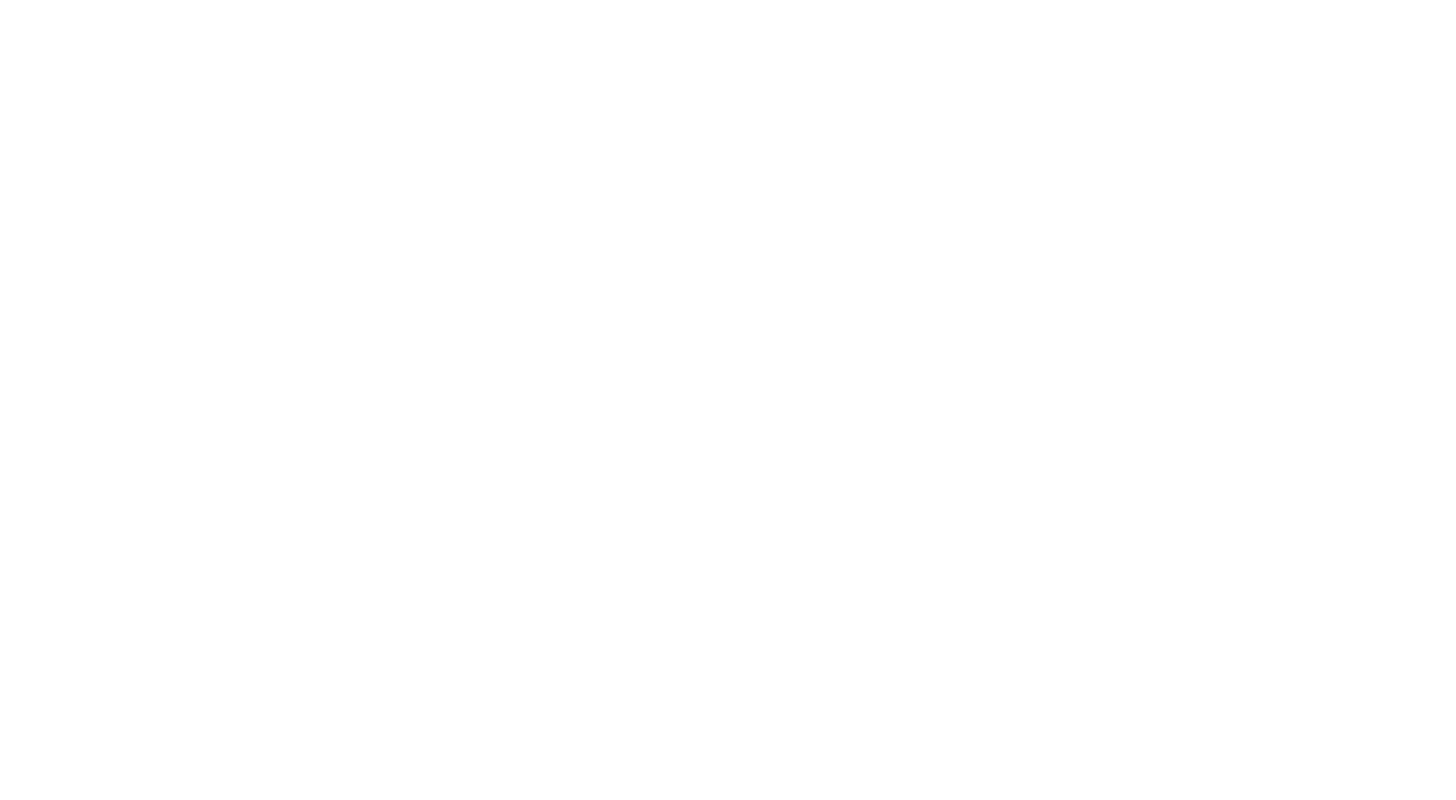
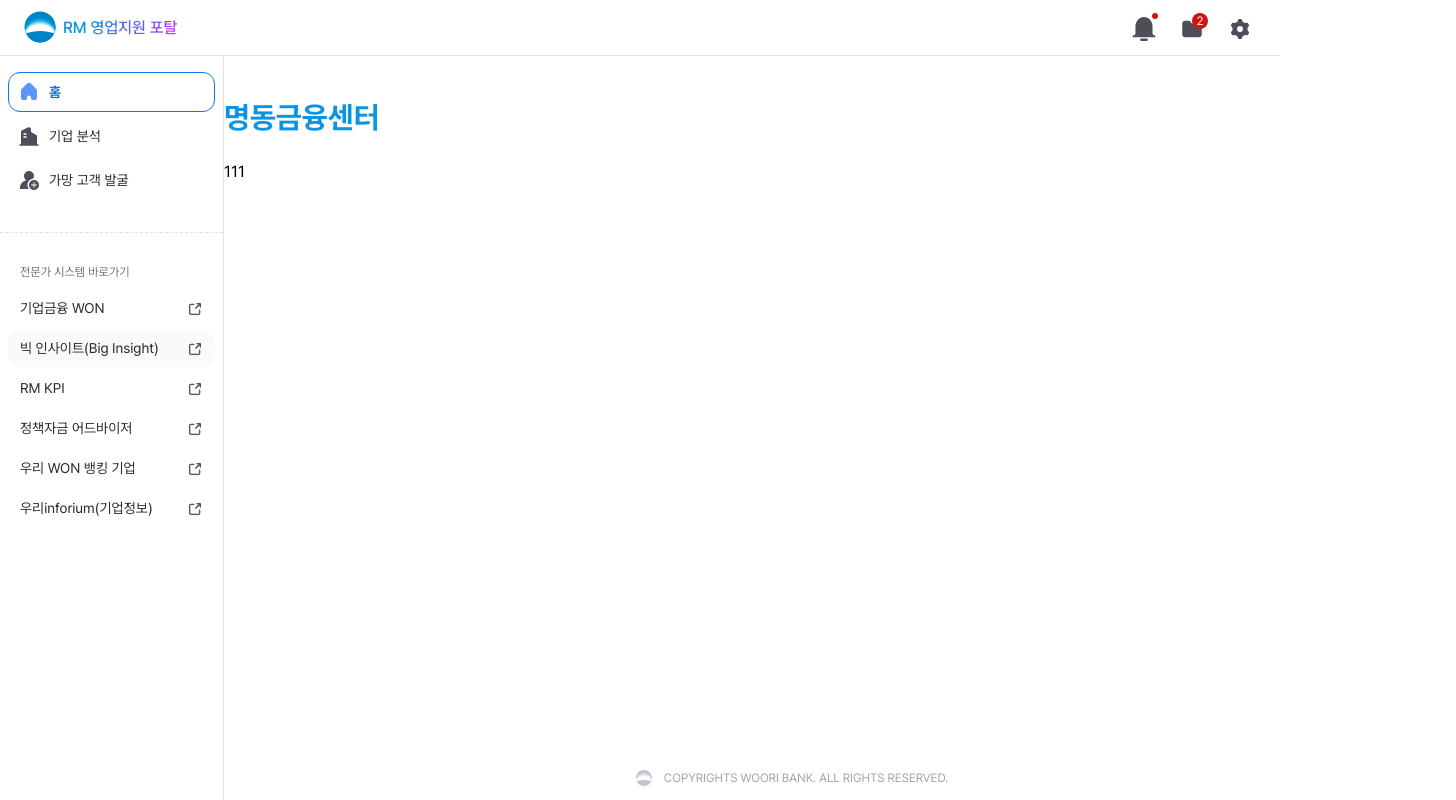
Before and after one commit to sungsooLee/rm, a React (Create React App) app in the folder workspace/: page /pub/SamplePage in a window 1280 px wide. Before the commit this address had no page. Shown: the whole page, 1456 px wide, since content can reach past the window. Built offline with nearby package versions, Linux system fonts and the light colour scheme.

Commit message:
작업파일 네이밍 수정

```diff
--- a/workspace/src/App.js
+++ b/workspace/src/App.js
@@ -8,7 +8,7 @@ import {
 } from "react-router-dom";
 import GuidePage from "./pages/guide";
 import TaskList from "./pages/guide/workLists";
-import Test from "./pages/pub/Test";
+import SamplePage from "./pages/pub/SamplePage";
 import "./assets/styles/main.scss";
 
 // 🔹 레이아웃을 조건부로 제어하기 위한 내부 컴포넌트 분리
@@ -45,7 +45,7 @@ function AppContent() {
         <Routes>
           <Route path="/guide" element={<GuidePage />} />
           <Route path="/guide/work-list" element={<TaskList />} />
-          <Route path="/pub/Test" element={<Test />} />
+          <Route path="/pub/SamplePage" element={<SamplePage />} />
         </Routes>
       </main>
     </>
--- a/workspace/src/assets/components/common/icons/Icon.jsx
+++ b/workspace/src/assets/components/common/icon/Icon.jsx
@@ -21,8 +21,8 @@ export const Icon = ({
   name,
   size = "md",
   className = "",
-  fillColor, // 💡 기본값 삭제 (undefined일 때 로직 타지 않음)
-  strokeColor, // 💡 기본값 삭제
+  fillColor,
+  strokeColor,
   ...props
 }) => {
   const iconSrc = iconMap[name];
@@ -39,7 +39,6 @@ export const Icon = ({
           .replace(/width="[^"\r\n]*"/i, `width="${iconSize}"`)
           .replace(/height="[^"\r\n]*"/i, `height="${iconSize}"`);
 
-        // 💡 props로 전달된 경우에만 치환 수행
         if (fillColor) {
           processedSvg = processedSvg.replace(
             /fill="[^"\r\n]*"/gi,
--- a/workspace/src/assets/components/layout/Layout.jsx
+++ b/workspace/src/assets/components/layout/RmLayout.jsx
@@ -1,12 +1,12 @@
 import React, { useState } from "react";
 import { Link } from "react-router-dom";
 
-import Header from "./header/Header";
-import Footer from "./footer/Footer";
+import RmHeader from "./header/RmHeader";
+import RmFooter from "./footer/RmFooter";
 import { Button } from "../common/button/Button";
-import { Icon } from "../common/icons/Icon";
+import { Icon } from "../common/icon/Icon";
 
-const Layout = ({
+const RmLayout = ({
   headerProps = {},
   lnbProps = {},
   footerProps = {},
@@ -41,7 +41,7 @@ const Layout = ({
 
   return (
     <div className="wrap">
-      <Header
+      <RmHeader
         headerTitle={headerTitle}
         hasAlarm={hasAlarm}
         notificationCount={notificationCount}
@@ -125,11 +125,11 @@ const Layout = ({
           {children}
 
           {/* FOOTER */}
-          {hasFooter && <Footer />}
+          {hasFooter && <RmFooter />}
         </main>
       </div>
     </div>
   );
 };
 
-export default Layout;
+export default RmLayout;
--- a/workspace/src/assets/components/layout/contents/ContentsWrapper.jsx
+++ b/workspace/src/assets/components/layout/contents/PageContainer.jsx
@@ -1,13 +1,13 @@
 import React from "react";
 
-export const ContentsWrapper = ({
+export const PageContainer = ({
   layout = "full",
   columns,
   title,
   className = "",
   children,
 }) => {
-  const baseClass = "contents_wrapper";
+  const baseClass = "page_container";
 
   const layoutClass = layout ? layout : "";
 
--- a/workspace/src/assets/components/layout/footer/Footer.jsx
+++ b/workspace/src/assets/components/layout/footer/RmFooter.jsx
@@ -1,7 +1,7 @@
 import React from "react";
-import { Icon } from "../../common/icons/Icon";
+import { Icon } from "../../common/icon/Icon";
 
-const Footer = ({ className = "" }) => {
+const RmFooter = ({ className = "" }) => {
   return (
     <footer className={`footer ${className}`}>
       <p>
@@ -12,4 +12,4 @@ const Footer = ({ className = "" }) => {
   );
 };
 
-export default Footer;
+export default RmFooter;
--- a/workspace/src/assets/components/layout/header/Header.jsx
+++ b/workspace/src/assets/components/layout/header/RmHeader.jsx
@@ -1,10 +1,10 @@
 import React from "react";
 import { Link } from "react-router-dom";
 import { Button } from "../../common/button/Button";
-import { Icon } from "../../common/icons/Icon";
+import { Icon } from "../../common/icon/Icon";
 import cn from "classnames";
 
-const Header = ({
+const RmHeader = ({
   headerTitle,
   hasAlarm = false,
   notificationCount = 0,
@@ -57,4 +57,4 @@ const Header = ({
   );
 };
 
-export default Header;
+export default RmHeader;
--- a/workspace/src/assets/components/ui/searchbox/SearchBox.jsx
+++ b/workspace/src/assets/components/ui/searchbox/SearchBox.jsx
@@ -1,7 +1,7 @@
 import React, { useState, useRef } from "react";
 import "./SearchBox.scss";
 import { Button } from "../../common/button/Button";
-import { Icon } from "../../common/icons/Icon";
+import { Icon } from "../../common/icon/Icon";
 
 export const SearchBox = ({
   className,
--- a/workspace/src/assets/styles/_layout.scss
+++ b/workspace/src/assets/styles/_layout.scss
@@ -318,7 +318,7 @@
   }
 }
 
-.contents_wrapper {
+.page_container {
   width: 100%;
   min-height: calc(100dvh - 100px);
   padding-top: 40px;
@@ -363,7 +363,7 @@
 .lnb.open {
   & + .container {
     padding-right: 96px;
-    .contents_wrapper.center {
+    .page_container.center {
       text-align: left;
       width: 1136px;
       margin: 0 auto;
--- a/workspace/src/pages/guide/IconGuide.jsx
+++ b/workspace/src/pages/guide/IconGuide.jsx
@@ -1,5 +1,5 @@
 import React, { useState } from "react";
-import { Icon, iconMap } from "../../assets/components/common/icons/Icon";
+import { Icon, iconMap } from "../../assets/components/common/icon/Icon";
 import "./index.scss";
 
 const IconGuide = () => {
--- a/workspace/src/pages/pub/Test.js
+++ b/workspace/src/pages/pub/SamplePage.js
@@ -1,8 +1,8 @@
 import React, { useState } from "react";
-import Layout from "../../assets/components/layout/Layout";
-import { ContentsWrapper } from "../../assets/components/layout/contents/ContentsWrapper";
+import RmLayout from "../../assets/components/layout/RmLayout";
+import { PageContainer } from "../../assets/components/layout/contents/PageContainer";
 
-const Test = () => {
+const SamplePage = () => {
   const [activeMenuIndex, setActiveMenuIndex] = useState(0);
   const [activeLinkIndex, setActiveLinkIndex] = useState(1);
 
@@ -84,7 +84,7 @@ const Test = () => {
     },
   ];
   return (
-    <Layout
+    <RmLayout
       headerProps={{
         headerTitle: "RM 영업지원 포탈",
         hasAlarm: true,
@@ -103,11 +103,11 @@ const Test = () => {
         hasFooter: true,
       }}
     >
-      <ContentsWrapper layout={"center"} title={"명동금융센터"}>
+      <PageContainer layout={"center"} title={"명동금융센터"}>
         <div>111</div>
-      </ContentsWrapper>
-    </Layout>
+      </PageContainer>
+    </RmLayout>
   );
 };
 
-export default Test;
+export default SamplePage;
```
Also changed, not shown: workspace/src/assets/components/common/icon/Icon.scss (renamed from workspace/src/assets/components/common/icons/Icon.scss).
